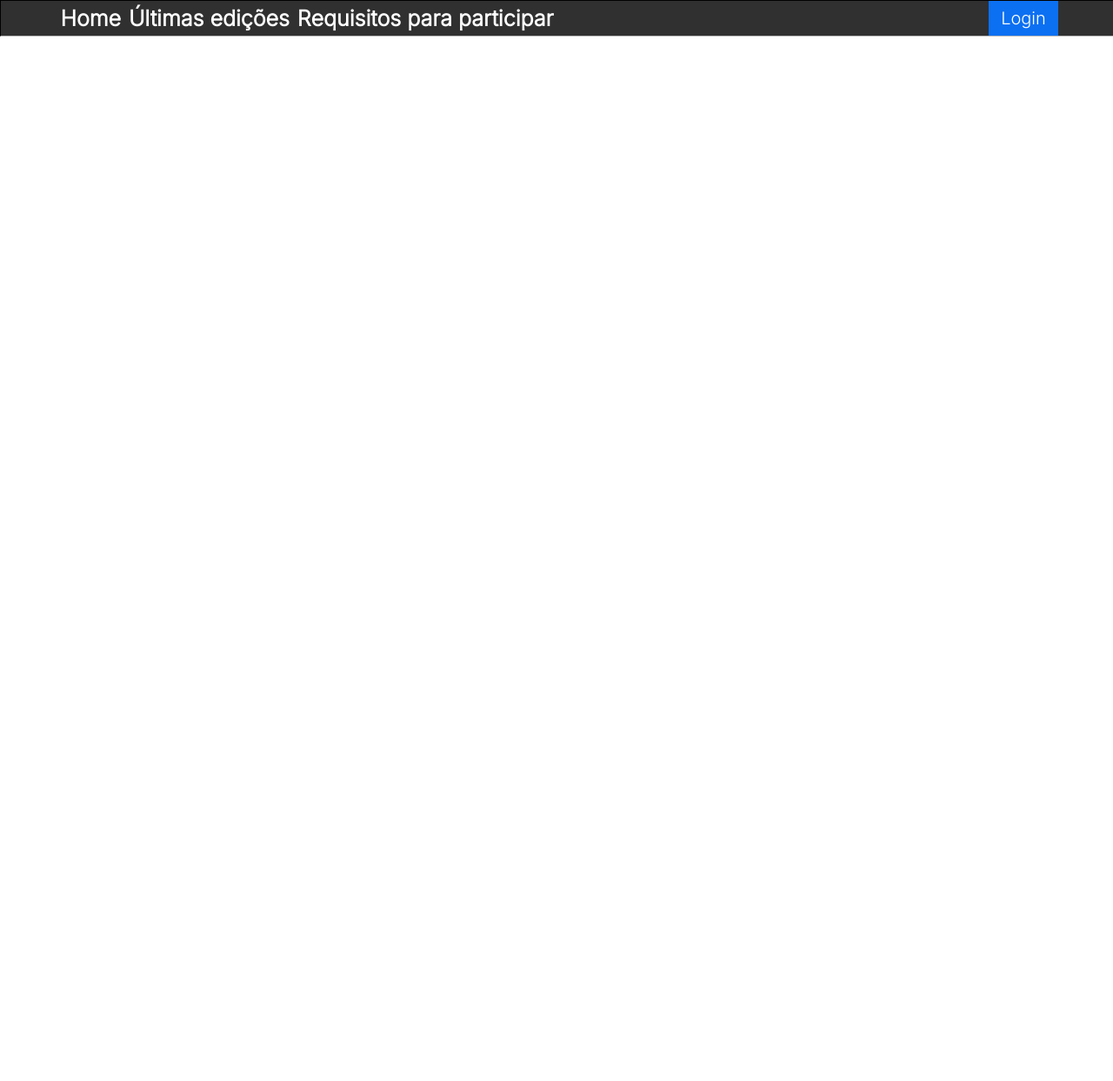
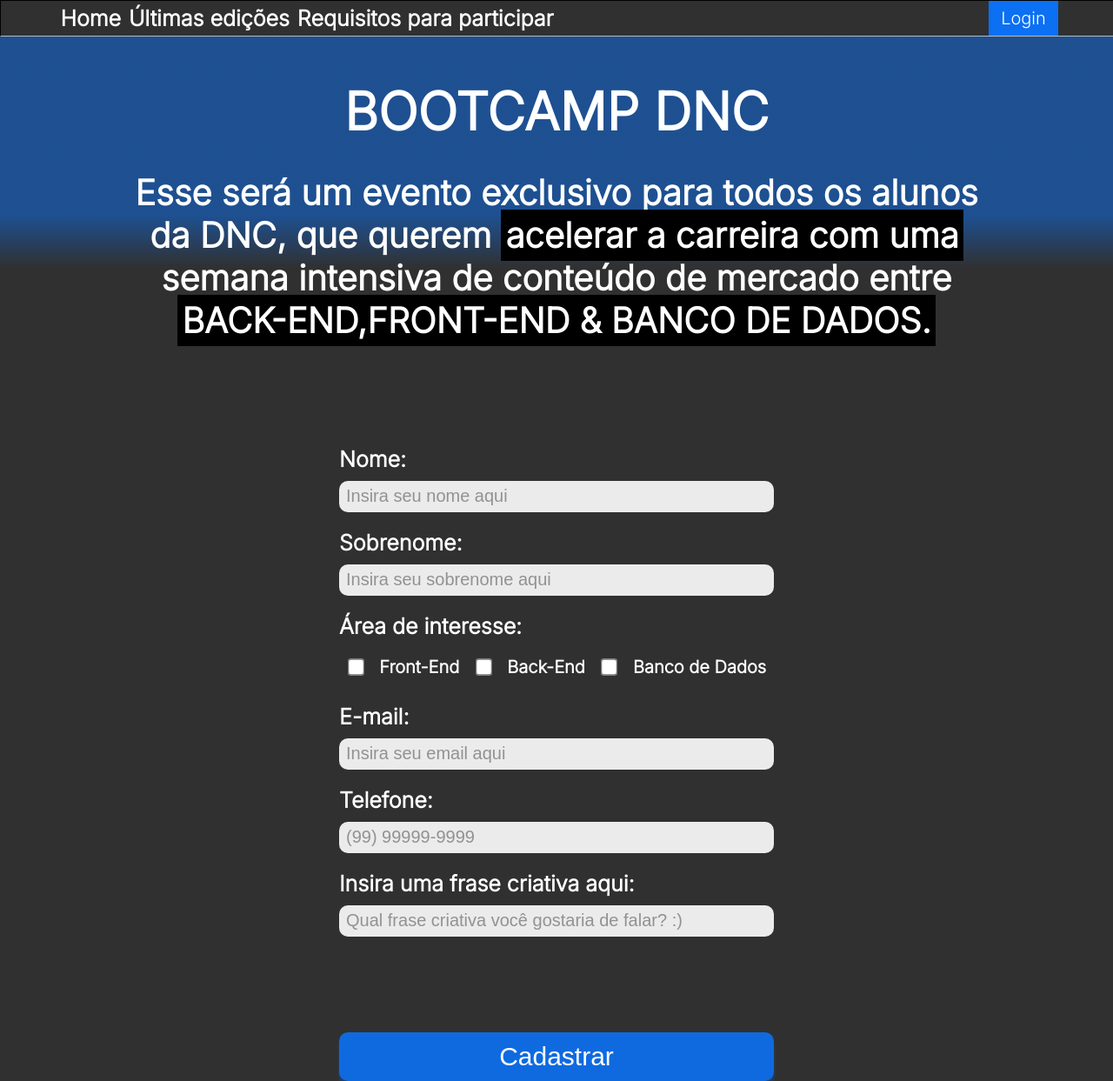
Before and after one commit to pedro-mariano-silva/bootcamp, a plain HTML site: page index.html in a window 1280 px wide. Shown: the whole page at 87% size. Before the commit the page ends 800 px from the top, so only its background shows below. Drawn offline with Linux system fonts and the light colour scheme.

Commit message:
adicionando formatação de estilo do formulário

```diff
--- a/index.html
+++ b/index.html
@@ -8,6 +8,7 @@
     <link rel="stylesheet" href="style.css">
 </head>
 <body>
+
     <nav id="principal">
      <div id="menu">
         <a href="">Home</a>
@@ -16,8 +17,71 @@
 
      </div>
     <button>Login</button>
+    </nav>
 
-    </nav>
+    <section>
+        <header>
+            <h1>Bootcamp DNC</h1>
+
+            <h2>Esse será um evento exclusivo para todos os alunos<br>
+                da <b>DNC</b>, que querem <span class="invert"> acelerar a carreira com uma</span><br>
+                semana intensiva de conteúdo de mercado entre<br>
+                 <span class="invert">BACK-END,FRONT-END & BANCO DE DADOS.</span>
+
+            </h2>
+        </header>
+
+            <form>
+                <div class="form-group">
+                    <label>Nome:</label>
+                    <input type="text" placeholder="Insira seu nome aqui">
+
+                </div>
+
+                <div class="form-group">
+                    <label>Sobrenome:</label>
+                    <input type="text" placeholder="Insira seu sobrenome aqui">
+
+                </div>
+
+                <div class="form-group">
+                    <label>Área de interesse:</label>
+                    <div class="checkbox-itens">
+                        <input type="checkbox" value="front">
+                        <label>Front-End</label>
+
+                        <input type="checkbox" value="back">
+                        <label>Back-End</label>
+
+                        <input type="checkbox" value="bd">
+                        <label>Banco de Dados</label>
+                    </div>
+                </div>
+
+                    <div class="form-group">
+                    <label>E-mail:</label>
+                    <input type="email" placeholder="Insira seu email aqui">
+
+                </div>
+
+                <div class="form-group">
+                    <label>Telefone:</label>
+                    <input type="text" placeholder="(99) 99999-9999">
+
+                </div>
+
+                <div class="form-group">
+                    <label>Insira uma frase criativa aqui:</label>
+                    <input type="text" placeholder="Qual frase criativa você gostaria de falar? :)">
+
+                </div>
+
+                <input type="submit" value="Cadastrar">
+
+
+            </form>
+
+    </section>
 
 </body>
 </html>
--- a/style.css
+++ b/style.css
@@ -1,8 +1,22 @@
 @import url('https://fonts.googleapis.com/css2?family=Inter:wght@300&display=swap');
+
+:root{
+    --azul-dnc: #0c70f2;
+    --preto-dnc: #303030;
+    --cinza-hover: #c9c9c9;
+
+    --fonte-padrao: 'Inter';
+
+
+}
+
 
 body{
     margin: 0px;
     padding: 0px;
+    background: linear-gradient(180deg, rgba(12, 112, 242, 0.5) 19.91%, rgba(12, 112, 242, 0) 24.84%), #303030;
+    background-repeat: no-repeat;
+
 
 }
 
@@ -10,7 +24,7 @@
     width: 100%;
     height: 100%;
     border: 1px solid black;
-    background-color: #303030;
+    background-color: var(--preto-dnc);
 
     display: flex;
     justify-content: space-between;
@@ -34,7 +48,7 @@
 }
 
 #principal div a{
-    font-family: 'Inter';
+    font-family: var(--fonte-padrao);
     font-size: 25px;
     font-weight: 600;
     color: white;
@@ -42,21 +56,124 @@
 }
 
 #principal div a:hover{
-    color:#cccccc;
+    color: var(--cinza-hover);
 
 }
 
 #principal button{
     margin-right: 5%;
-    background-color: #0C70F2;
+    background-color: var(--azul-dnc);
     border: 0px ;
     height: 40px;
     width: 80px ;
     color: white;
 
-    font-family: 'Inter';
+    font-family: var(--fonte-padrao);
     font-size: 20px;
     font-weight: 600px;
     box-shadow: 3px, 2px, 4px rgba(12, 112, 242, 0.25);
     cursor: pointer;
 }
+
+/* Seção principal do site*/
+
+section{
+    display: flex;
+    flex-direction: column;
+    justify-content: center;
+    align-items: center;
+}
+
+header{
+    color:white;
+    font-family: var(--fonte-padrao);
+}
+
+header h1{
+    text-transform: uppercase;
+    font-size: 60px;
+    font-weight: 800px;
+    text-align: center;
+    margin-bottom: 20px;
+
+}
+
+header h2{
+    text-align: center;
+    font-size: 40px;
+    font-weight: 600;
+    margin-bottom: 100px;
+}
+
+header .invert{
+    background-color: black;
+    font-weight: bold;
+    padding: 5px;
+}
+
+/* Estilização do formulário*/
+
+form{
+    color:white;
+    font-family: var(--fonte-padrao);
+    font-size: 30px;
+    font-weight: 600;
+    width: 500px;
+
+}
+
+.form-group{
+    display: flex;
+    flex-direction: column;
+    margin-top: 10px;
+    margin-bottom: 10px;
+
+}
+
+form input{
+    border-radius: 10px;
+    height: 20px;
+    border: 0px;
+    font-size: 20px;
+    padding: 8px;
+    background-color: rgba(255, 255, 255, 0.9);
+
+}
+
+form label{
+    font-size: 25px;
+    margin: 10px 0px 10px 0px;
+}
+
+form input::placeholder{
+    color: rgba(57, 57, 57, 0.5);
+}
+
+.checkbox-itens label{
+    font-size: 20px;
+}
+
+.checkbox-itens{
+    display:flex;
+    justify-content: space-around;
+    align-items: center;
+
+}
+
+input[type="checkbox"]{
+transform: scale(1.5);
+}
+
+input[type="submit"]{
+    background: rgba(12, 112, 242, 0.9);
+    width: 100%;
+    height: 56px;
+    font-size: 30px;
+    color:white;
+    font: bold;
+    margin-top: 100px;
+    box-shadow: 0px 6px 4px rgba(12, 112, 242, 0.25);
+    cursor: pointer;
+
+
+    }
```
